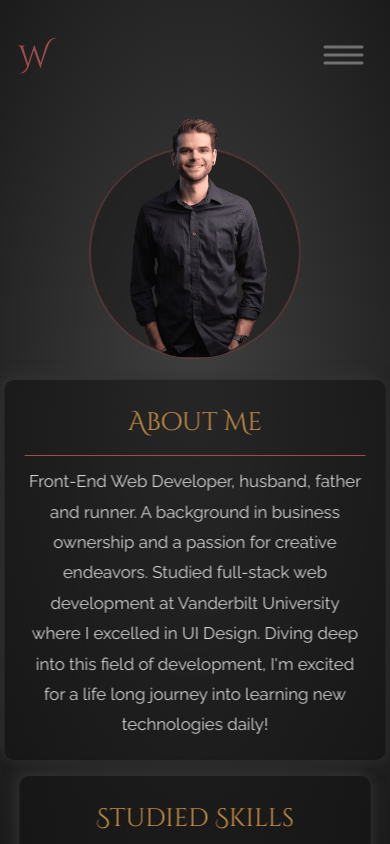
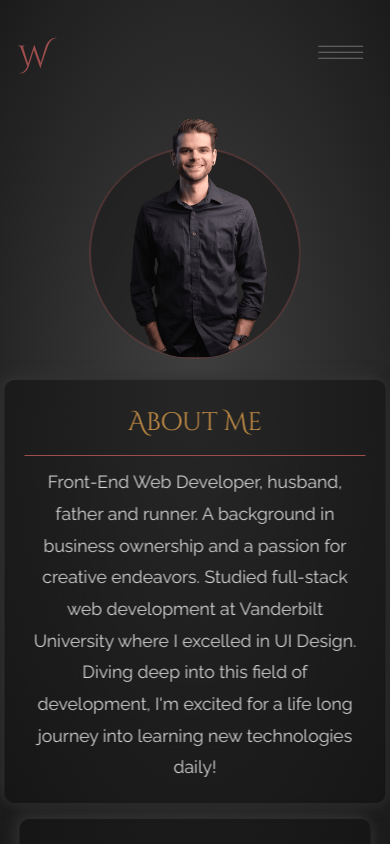
Before and after one commit to stevie2codes/React-portfolio, a React (Create React App) app: page /About in a window 390 px wide. Shown: the top 844 px of the page. Built offline with nearby package versions, Linux system fonts and the light colour scheme.

Commit message:
fixed card sizes for desktop and changed up hamburger

```diff
--- a/src/components/about/about.css
+++ b/src/components/about/about.css
@@ -25,7 +25,7 @@
 
 .brand-state,
 .skillList {
-  font-size: 2vh;
+  font-size: 1.1rem;
   line-height: 1.8;
   color: rgb(214, 214, 214);
   font-family: "Raleway", sans-serif;
@@ -50,3 +50,15 @@
   font-family: "Cinzel Decorative", cursive;
   margin-bottom: 10px;
 }
+
+.aboutCardContainer {
+  position: absolute;
+  width: 90vmin;
+  top: 45%;
+  margin-bottom: 20px;
+  display: flex;
+  flex-wrap: wrap;
+  justify-content: center;
+  left: 50%;
+  transform: translate(-50%);
+}
--- a/src/components/about/about.js
+++ b/src/components/about/about.js
@@ -11,7 +11,7 @@ function About(props) {
         alt="pic"
       />
 
-      <div className="cardWrapper">
+      <div className="aboutCardContainer">
         <div className="aboutText row ">
           <p className="brand-state col-md-6 ">
             <span className="aboutSpan d-flex justify-content-center">
--- a/src/components/contact/contact.js
+++ b/src/components/contact/contact.js
@@ -9,7 +9,7 @@ function Contact(props) {
         <h1 className="sectionTag">Contact</h1>
       </div>
 
-      <div className="contactContainer cardWrapper">
+      <div className="contactContainer aboutCardContainer">
         <h3 className="contactTextHead">Lets get in touch!</h3>
 
         <Icons fontSize="40vh" />
--- a/src/components/projects/projects.css
+++ b/src/components/projects/projects.css
@@ -14,7 +14,7 @@
 
 .cardWrapper {
   position: absolute;
-  width: 90vw;
+  width: 95vw;
   top: 45%;
   margin-bottom: 20px;
   display: flex;
--- a/src/components/styles.css/navigation.css
+++ b/src/components/styles.css/navigation.css
@@ -42,8 +42,8 @@
 
 @media screen and (max-width: 768px) {
   .line {
-    height: 3px;
-    width: 40px;
+    height: 1px;
+    width: 45px;
     background-color: #727171;
     margin: 5px;
     border-radius: 100px;
```
